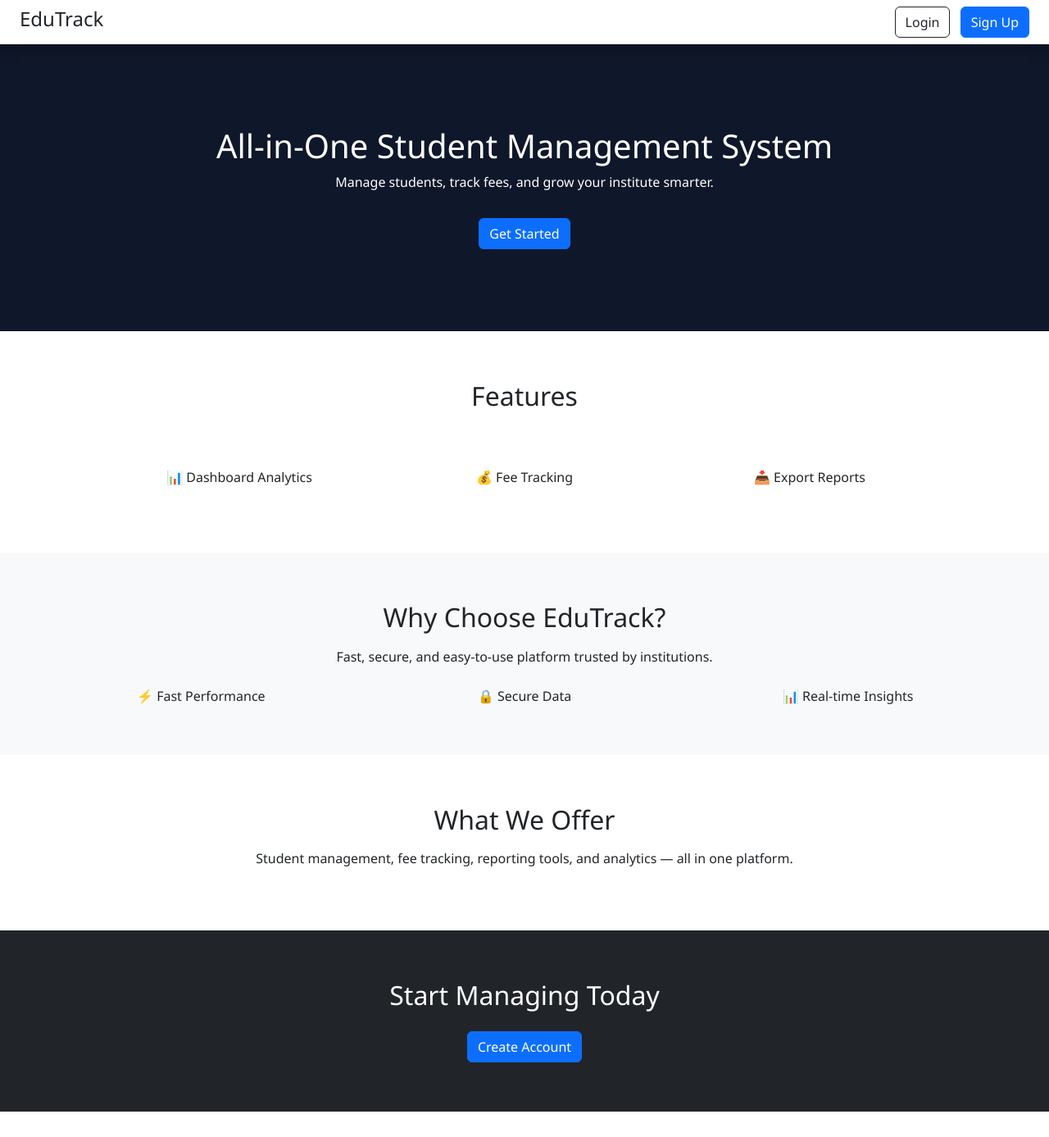
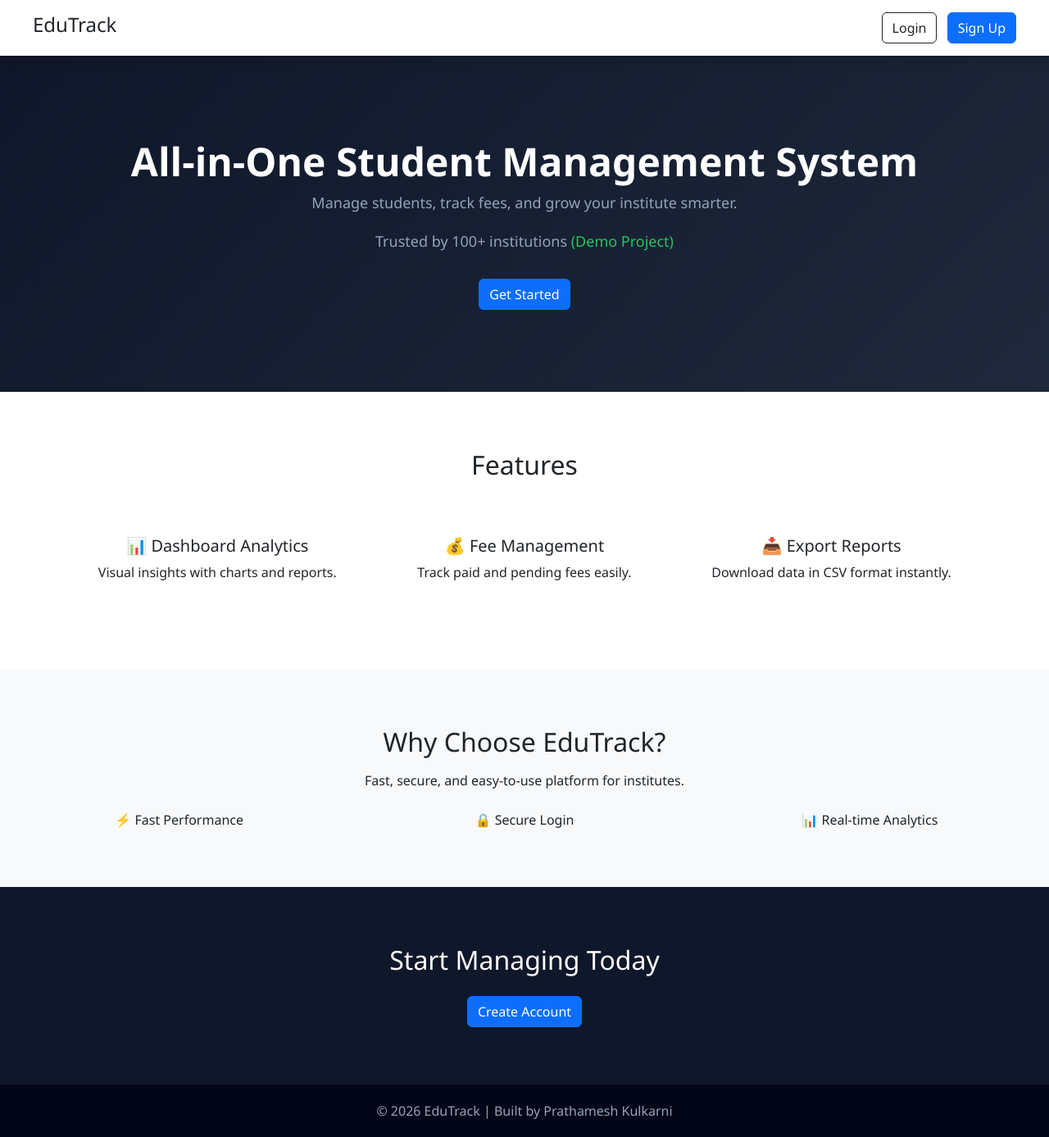
Before and after one commit to Prathamesh3073/student-management-system, a Flask app: page / in a window 1280 px wide. Shown: the whole page at 82% size. Before the commit the page ends 1356 px from the top, so only its background shows below. Run offline with Flask 3, Linux system fonts and the light colour scheme.

Commit message:
Update index.html

```diff
--- a/templates/index.html
+++ b/templates/index.html
@@ -3,28 +3,56 @@
 <head>
 <title>EduTrack</title>
 
+<meta name="viewport" content="width=device-width, initial-scale=1">
+
 <link href="https://cdn.jsdelivr.net/npm/bootstrap@5.3.0/dist/css/bootstrap.min.css" rel="stylesheet">
 
 <style>
-body { font-family:'Segoe UI'; }
+body {
+    font-family: 'Segoe UI', sans-serif;
+    margin: 0;
+}
+
+/* NAVBAR */
+.navbar {
+    padding: 15px 40px;
+}
 
 /* HERO */
 .hero {
-    background:#0f172a;
-    color:white;
-    padding:100px;
-    text-align:center;
+    background: linear-gradient(135deg, #0f172a, #1e293b);
+    color: white;
+    padding: 100px 20px;
+    text-align: center;
+}
+
+.hero h1 {
+    font-size: 48px;
+    font-weight: bold;
+}
+
+.hero p {
+    font-size: 18px;
+    color: #94a3b8;
 }
 
 /* SECTION */
 .section {
-    padding:60px;
+    padding: 70px 20px;
 }
 
-/* CARD */
-.feature {
-    padding:20px;
-    text-align:center;
+/* FEATURES */
+.feature-box {
+    padding: 20px;
+    text-align: center;
+}
+
+/* FOOTER */
+.footer {
+    background: #020617;
+    color: #94a3b8;
+    padding: 20px;
+    text-align: center;
 }
 </style>
 
@@ -33,8 +61,9 @@ body { font-family:'Segoe UI'; }
 <body>
 
 <!-- NAVBAR -->
-<nav class="navbar navbar-expand-lg navbar-light bg-white shadow px-4">
+<nav class="navbar navbar-expand-lg navbar-light bg-white shadow">
     <h4>EduTrack</h4>
+
     <div class="ms-auto">
         <a href="/login" class="btn btn-outline-dark me-2">Login</a>
         <a href="/signup" class="btn btn-primary">Sign Up</a>
@@ -44,7 +73,13 @@ body { font-family:'Segoe UI'; }
 <!-- HERO -->
 <div class="hero">
     <h1>All-in-One Student Management System</h1>
+
     <p>Manage students, track fees, and grow your institute smarter.</p>
+
+    <p style="margin-top:20px;">
+        Trusted by 100+ institutions <span style="color:#22c55e;">(Demo Project)</span>
+    </p>
+
     <a href="/signup" class="btn btn-primary mt-3">Get Started</a>
 </div>
 
@@ -53,38 +88,50 @@ body { font-family:'Segoe UI'; }
 <h2 class="text-center mb-5">Features</h2>
 
 <div class="row">
-<div class="col-md-4 feature">📊 Dashboard Analytics</div>
-<div class="col-md-4 feature">💰 Fee Tracking</div>
-<div class="col-md-4 feature">📥 Export Reports</div>
+<div class="col-md-4 feature-box">
+    <h5>📊 Dashboard Analytics</h5>
+    <p>Visual insights with charts and reports.</p>
+</div>
+
+<div class="col-md-4 feature-box">
+    <h5>💰 Fee Management</h5>
+    <p>Track paid and pending fees easily.</p>
+</div>
+
+<div class="col-md-4 feature-box">
+    <h5>📥 Export Reports</h5>
+    <p>Download data in CSV format instantly.</p>
 </div>
 </div>
 
-<!-- WHY CHOOSE US -->
+</div>
+
+<!-- WHY US -->
 <div class="section bg-light text-center">
 <h2>Why Choose EduTrack?</h2>
-<p class="mt-3">Fast, secure, and easy-to-use platform trusted by institutions.</p>
+
+<p class="mt-3">
+Fast, secure, and easy-to-use platform for institutes.
+</p>
 
 <div class="row mt-4">
 <div class="col-md-4">⚡ Fast Performance</div>
-<div class="col-md-4">🔒 Secure Data</div>
-<div class="col-md-4">📊 Real-time Insights</div>
-</div>
+<div class="col-md-4">🔒 Secure Login</div>
+<div class="col-md-4">📊 Real-time Analytics</div>
 </div>
 
-<!-- OFFERING -->
-<div class="section container text-center">
-<h2>What We Offer</h2>
-
-<p class="mt-3">
-Student management, fee tracking, reporting tools, and analytics —
-all in one platform.
-</p>
 </div>
 
 <!-- CTA -->
-<div class="section text-center bg-dark text-white">
+<div class="section text-center" style="background:#0f172a; color:white;">
 <h2>Start Managing Today</h2>
+
 <a href="/signup" class="btn btn-primary mt-3">Create Account</a>
+</div>
+
+<!-- FOOTER -->
+<div class="footer">
+    © 2026 EduTrack | Built by Prathamesh Kulkarni
 </div>
 
 </body>
```
